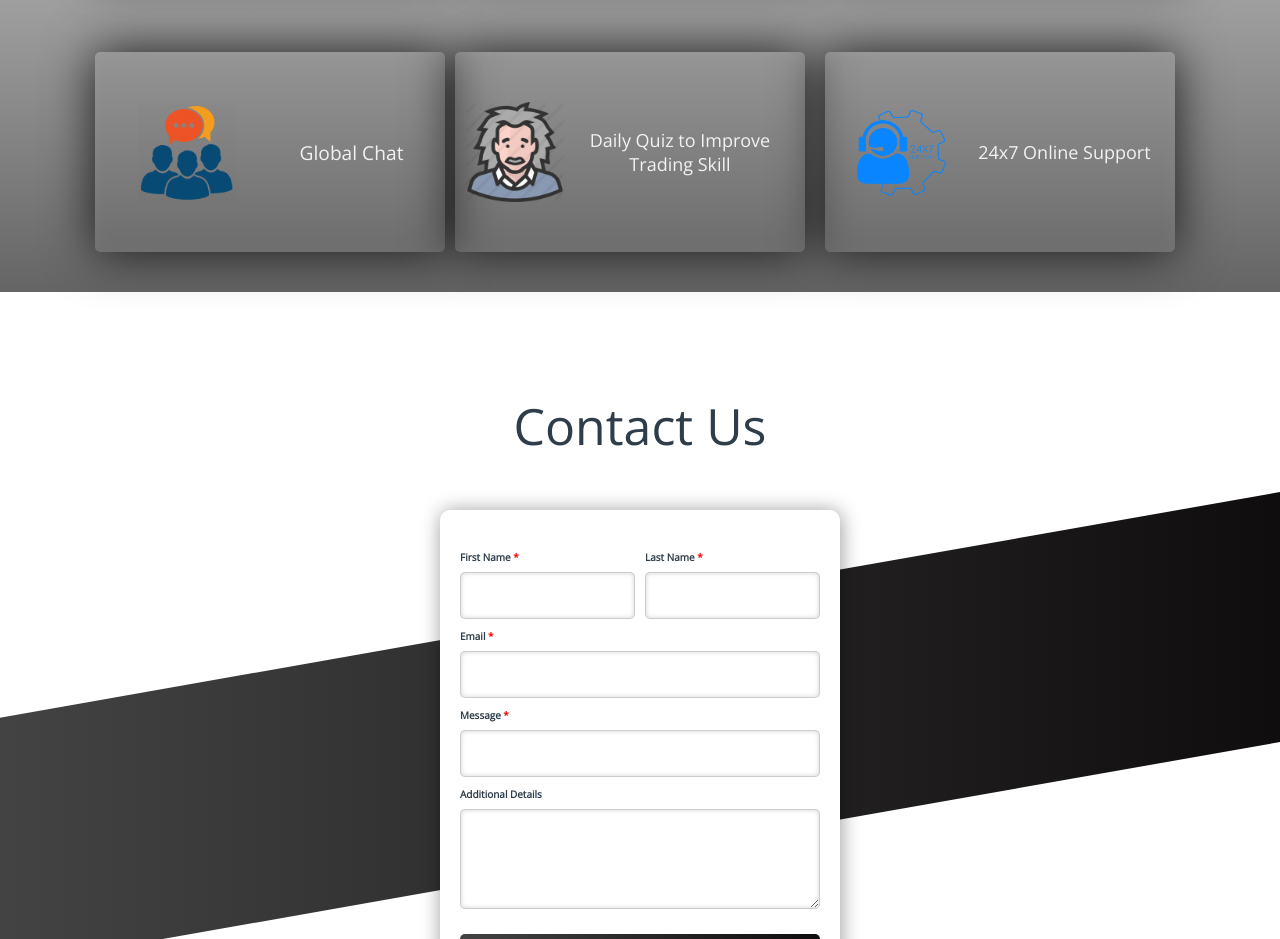
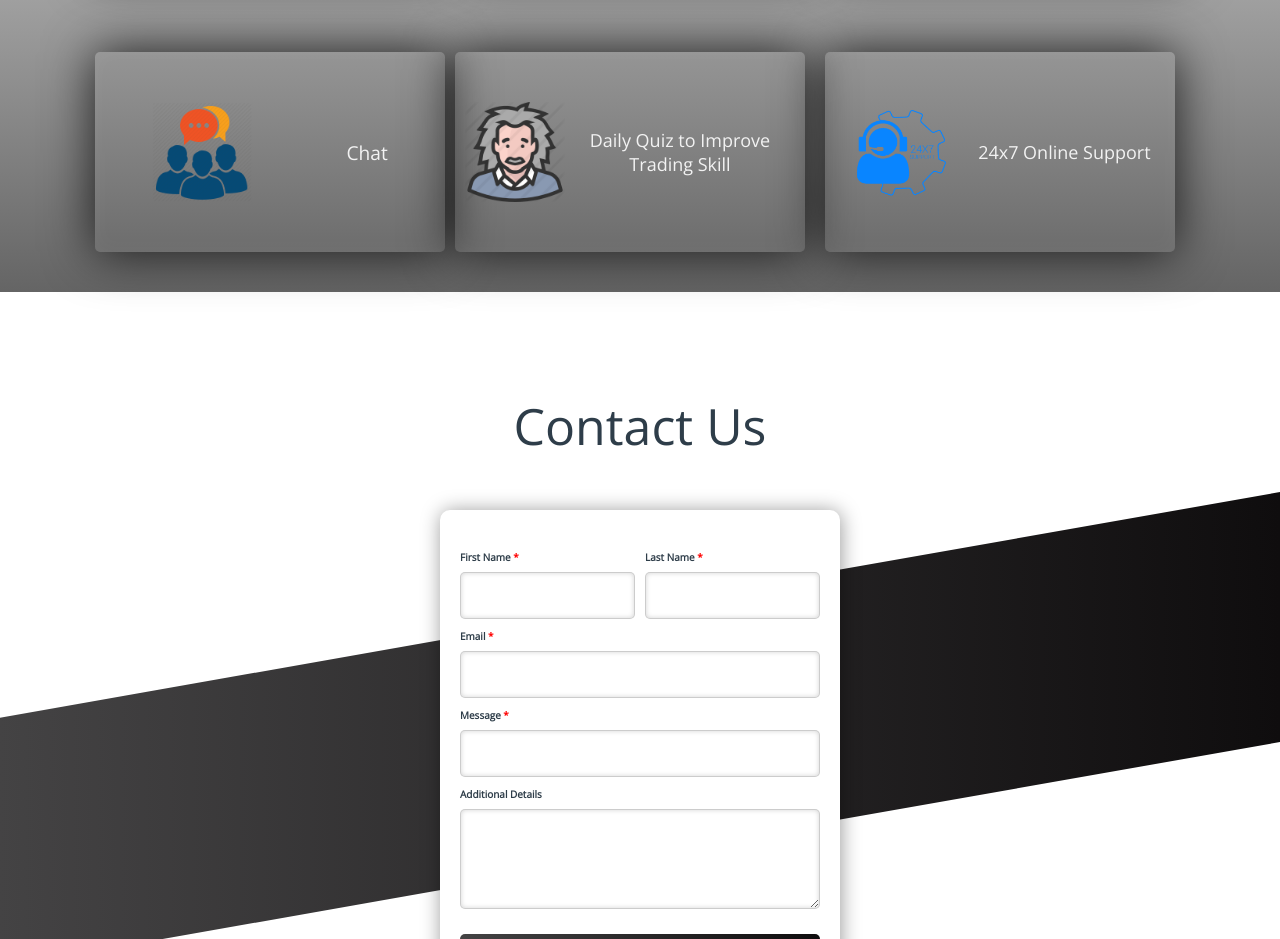
Before and after one commit to raman-tyagi/ELEVATE, a plain HTML site: page index.html in a window 1280 px wide. Shown: the part 2720-3659 px from the top of the page. Drawn offline with nearby package versions, Linux system fonts and the light colour scheme.

Commit message:
Update index.html

```diff
--- a/index.html
+++ b/index.html
@@ -112,7 +112,7 @@
 		<a href="https://shorturl.at/vHNW1"><div class="s-card"><img src="images/icon/computer-courses.png"><p>Extensive Online Courses on Trading Skills</p></div></a>
 		<a href="https://www.youtube.com/channel/UCx5mhmEptxAf8NXg2zq6YpQ"><div class="s-card"><img src="images/icon/online-tutorials.png"><p>Daily Market Analysis Video</p></div></a>
 		<a href="https://trustedbrokers.com/in/books/technical-analysis-books/"><div class="s-card"><img src="images/icon/papers.jpg"><p>Free Trading Pattern Ebook's</p></div></a>
-	<div class="s-card"><img src="images/icon/discussion.png"><p>Global Chat</p></div></a>
+	<div class="s-card"><img src="images/icon/discussion.png"><p> Chat</p></div></a>
 		<a href=""><div class="s-card"><img src="images/icon/q1.png"><p>Daily Quiz to Improve Trading Skill</p></div></a>
 		<a href="#contactus_section"><div class="s-card"><img src="images/icon/help.png"><p>24x7 Online Support</p></div></a>
 	</div>
```
